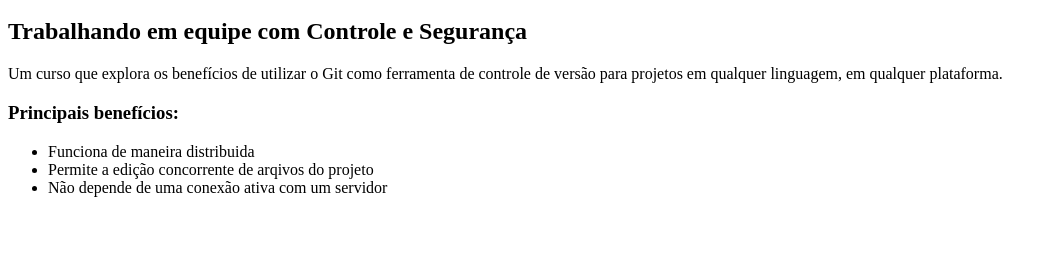
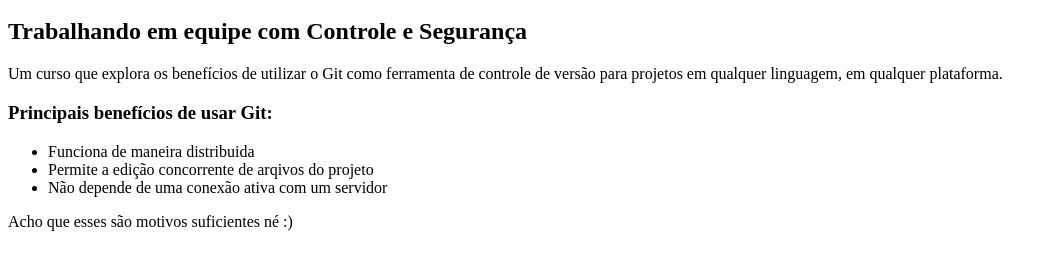
Before and after one commit to thalesporto/curso-git, a plain HTML site: page index.html in a window 1280 px wide. Shown: the part 48-318 px from the top of the page, without its empty margins (0-1057 px from the left). Drawn offline with Linux system fonts and the light colour scheme.

Commit message:
Testando iteratividade no Git

```diff
--- a/index.html
+++ b/index.html
@@ -7,11 +7,13 @@
 
         <p>Um curso que explora os benefícios de utilizar o Git como ferramenta de controle de versão para projetos em qualquer linguagem, em qualquer plataforma.</p>
 
-        <h3>Principais benefícios:</h3>
+        <h3>Principais benefícios de usar Git:</h3>
         <ul>
             <li>Funciona de maneira distribuida</li>
             <li>Permite a edição concorrente de arqivos do projeto</li>
             <li>Não depende de uma conexão ativa com um servidor</li>
         </ul>
+
+        <p>Acho que esses são motivos suficientes né :)</p>
     </body>
 </html>
```
